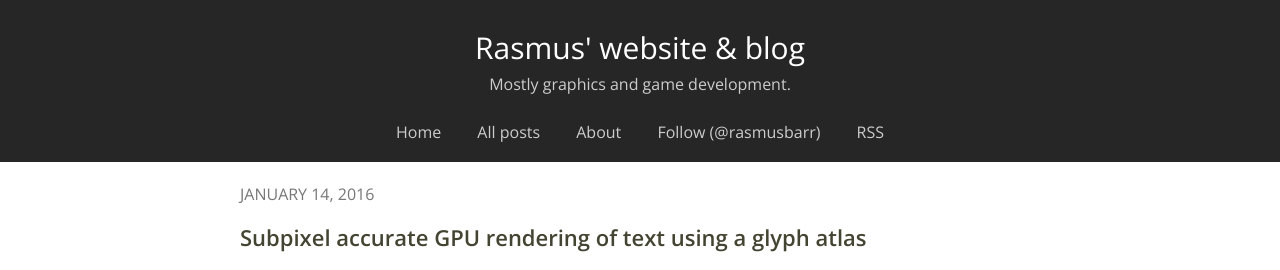
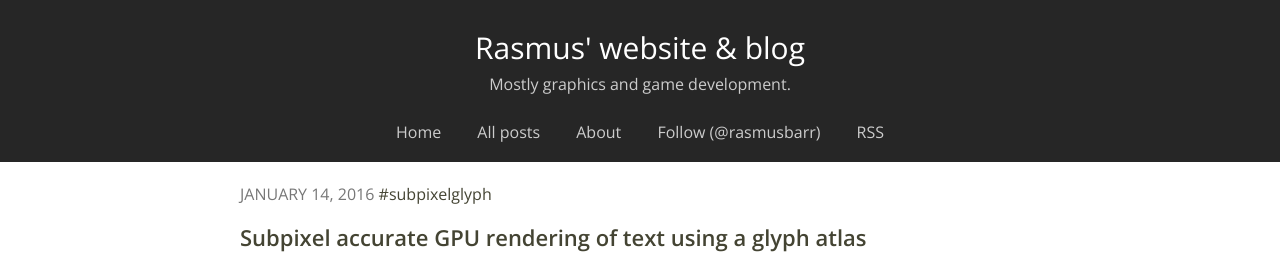
Before and after one commit to rasmusbarr/rasmusbarr.github.io, a plain HTML site: page blog/subpixelglyph.html in a window 1280 px wide. Shown: the top 270 px of the page. Drawn offline with nearby package versions, Linux system fonts and the light colour scheme; a script that the page names is missing.

Commit message:
Added twitter link.

```diff
--- a/blog/subpixelglyph.html
+++ b/blog/subpixelglyph.html
@@ -21,7 +21,7 @@
 			</span>
 		</div>
 		<div id="content">
-			<div class="post"><div class="date">JANUARY 14, 2016</div><h1><a href="/blog/subpixelglyph.html">Subpixel accurate GPU rendering of text using a glyph atlas</a></h1><p>
+			<div class="post"><span class="date">JANUARY 14, 2016</span> <a href="http://twitter.com/home?status=%40rasmusbarr+%23subpixelglyph" target="_blank">#subpixelglyph</a><h1><a href="/blog/subpixelglyph.html">Subpixel accurate GPU rendering of text using a glyph atlas</a></h1><p>
 			This post introduces a simple way to achieve high-quality rendering of subpixel positioned glyphs without requiring a special pixel shader to perform fancy interpolation.
 			Note that this is about subpixel positioning, not <a href="https://en.wikipedia.org/wiki/Subpixel_rendering">subpixel rendering</a> (but the topics are somewhat related).
 		</p><p>
```
Also changed, not shown: index.html (+1 -1 lines).
